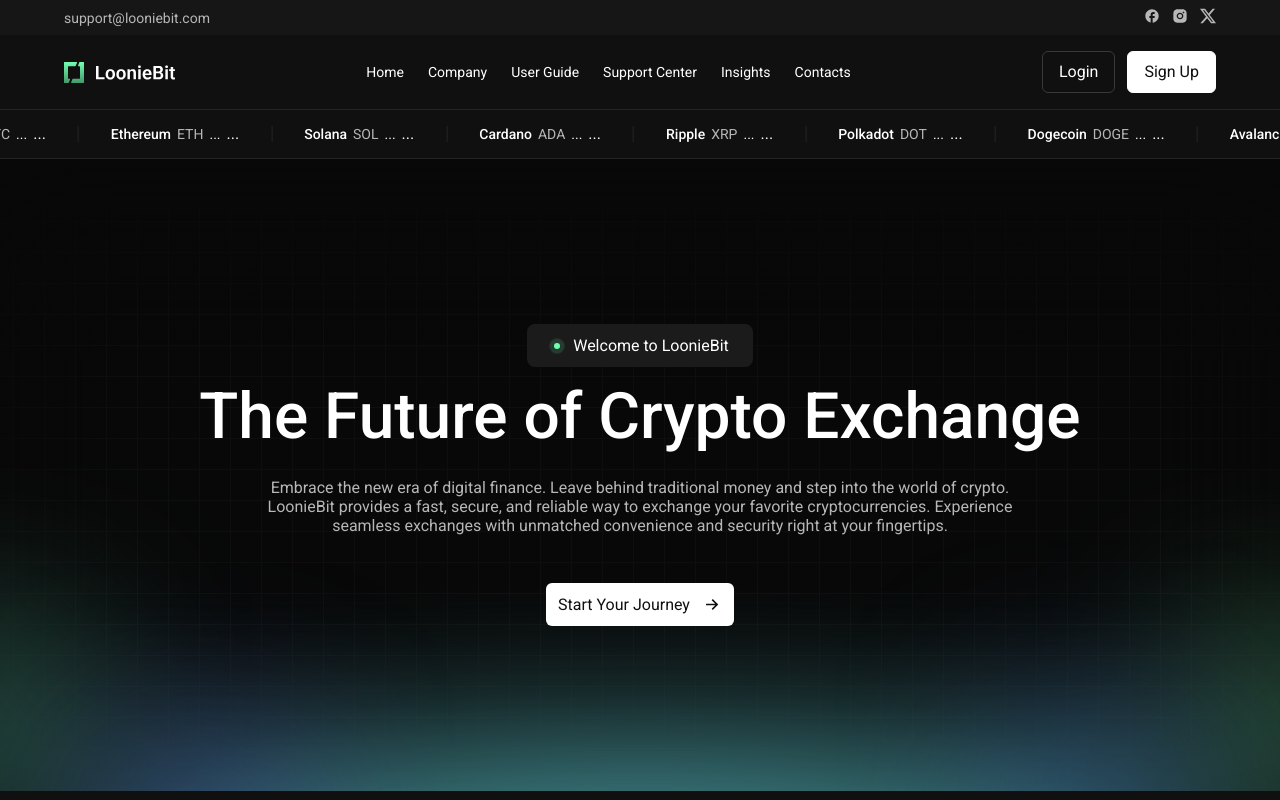
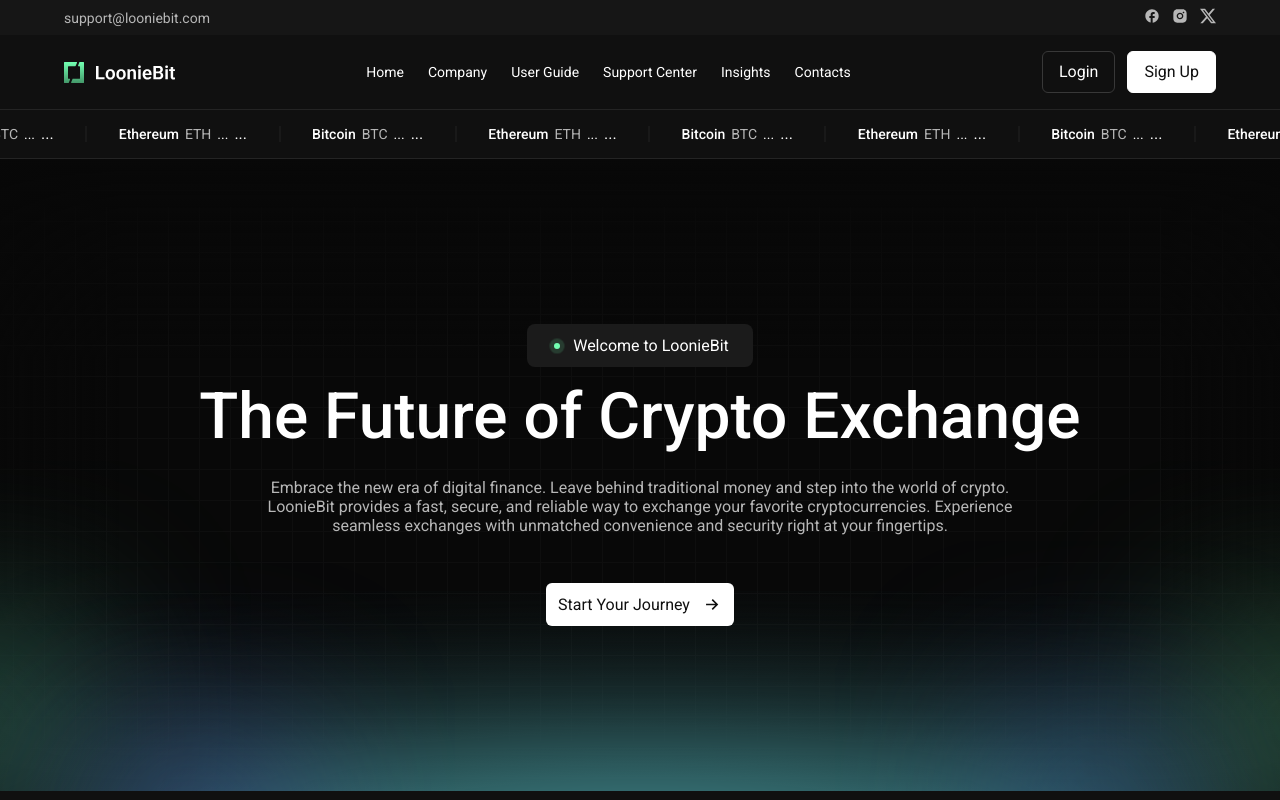
Before and after one commit to hosting1-born2be/looniebit, a Next.js app: page / in a window 1280 px wide. Shown: the top 800 px of the page. Built offline with nearby package versions, Linux system fonts and the light colour scheme; no server answers.

Commit message:
refactored CRYPTO_LIST in cryptoTicker component to remove duplicate entries and commented out Solana entry

```diff
--- a/src/shared/ui/components/cryptoTicker/cryptoTicker.tsx
+++ b/src/shared/ui/components/cryptoTicker/cryptoTicker.tsx
@@ -13,7 +13,19 @@ type Crypto = {
 const CRYPTO_LIST: Crypto[] = [
   { id: 'BTCUSDT', symbol: 'BTC', name: 'Bitcoin' },
   { id: 'ETHUSDT', symbol: 'ETH', name: 'Ethereum' },
-  { id: 'SOLUSDT', symbol: 'SOL', name: 'Solana' },
+  { id: 'BTCUSDT', symbol: 'BTC', name: 'Bitcoin' },
+  { id: 'ETHUSDT', symbol: 'ETH', name: 'Ethereum' },
+  { id: 'BTCUSDT', symbol: 'BTC', name: 'Bitcoin' },
+  { id: 'ETHUSDT', symbol: 'ETH', name: 'Ethereum' },
+  { id: 'BTCUSDT', symbol: 'BTC', name: 'Bitcoin' },
+  { id: 'ETHUSDT', symbol: 'ETH', name: 'Ethereum' },
+  { id: 'BTCUSDT', symbol: 'BTC', name: 'Bitcoin' },
+  { id: 'ETHUSDT', symbol: 'ETH', name: 'Ethereum' },
+  { id: 'BTCUSDT', symbol: 'BTC', name: 'Bitcoin' },
+  { id: 'ETHUSDT', symbol: 'ETH', name: 'Ethereum' },
+  { id: 'BTCUSDT', symbol: 'BTC', name: 'Bitcoin' },
+  { id: 'ETHUSDT', symbol: 'ETH', name: 'Ethereum' },
+  /*{ id: 'SOLUSDT', symbol: 'SOL', name: 'Solana' },
   { id: 'ADAUSDT', symbol: 'ADA', name: 'Cardano' },
   { id: 'XRPUSDT', symbol: 'XRP', name: 'Ripple' },
   { id: 'DOTUSDT', symbol: 'DOT', name: 'Polkadot' },
@@ -25,7 +37,7 @@ const CRYPTO_LIST: Crypto[] = [
   { id: 'LTCUSDT', symbol: 'LTC', name: 'Litecoin' },
   { id: 'UNIUSDT', symbol: 'UNI', name: 'Uniswap' },
   { id: 'XMRUSDT', symbol: 'XMR', name: 'Monero' },
-  { id: 'XLMUSDT', symbol: 'XLM', name: 'Stellar' },
+  { id: 'XLMUSDT', symbol: 'XLM', name: 'Stellar' },*/
 ];
 
 type PriceDetails = {
```
